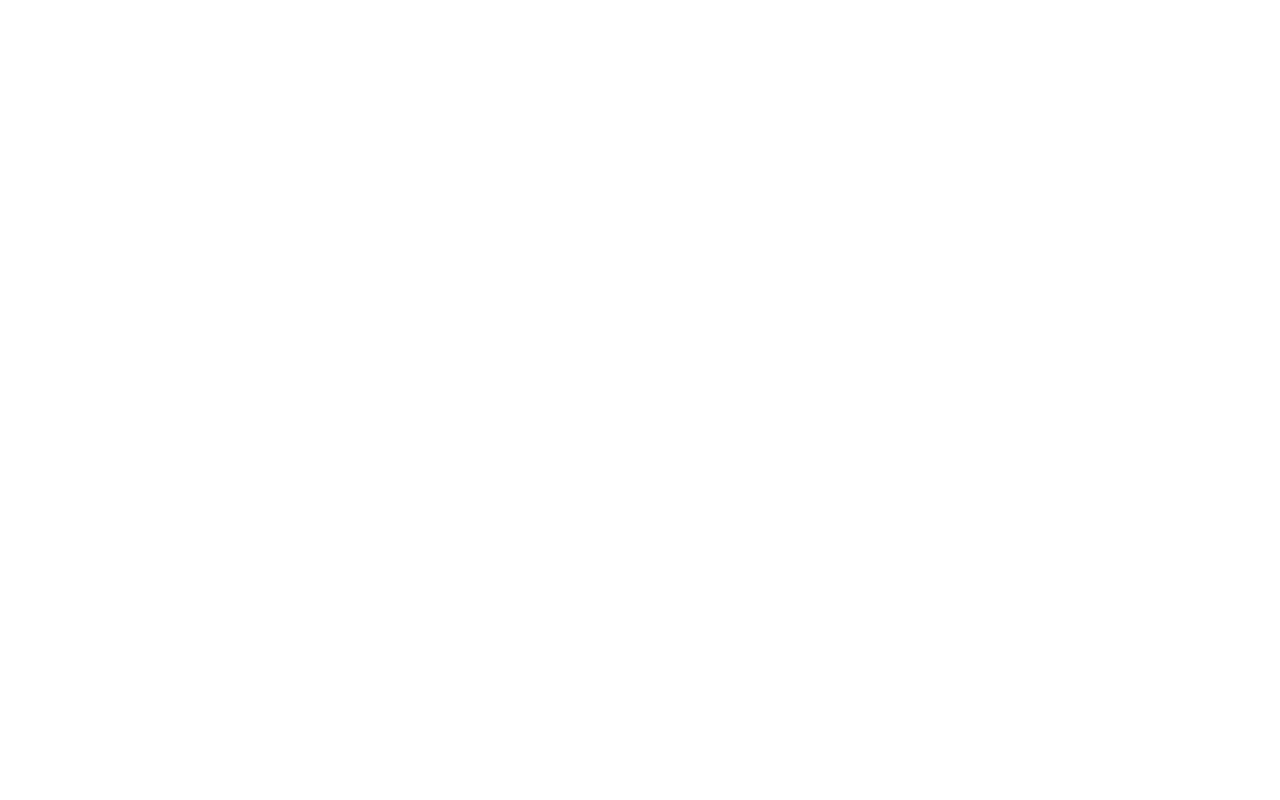
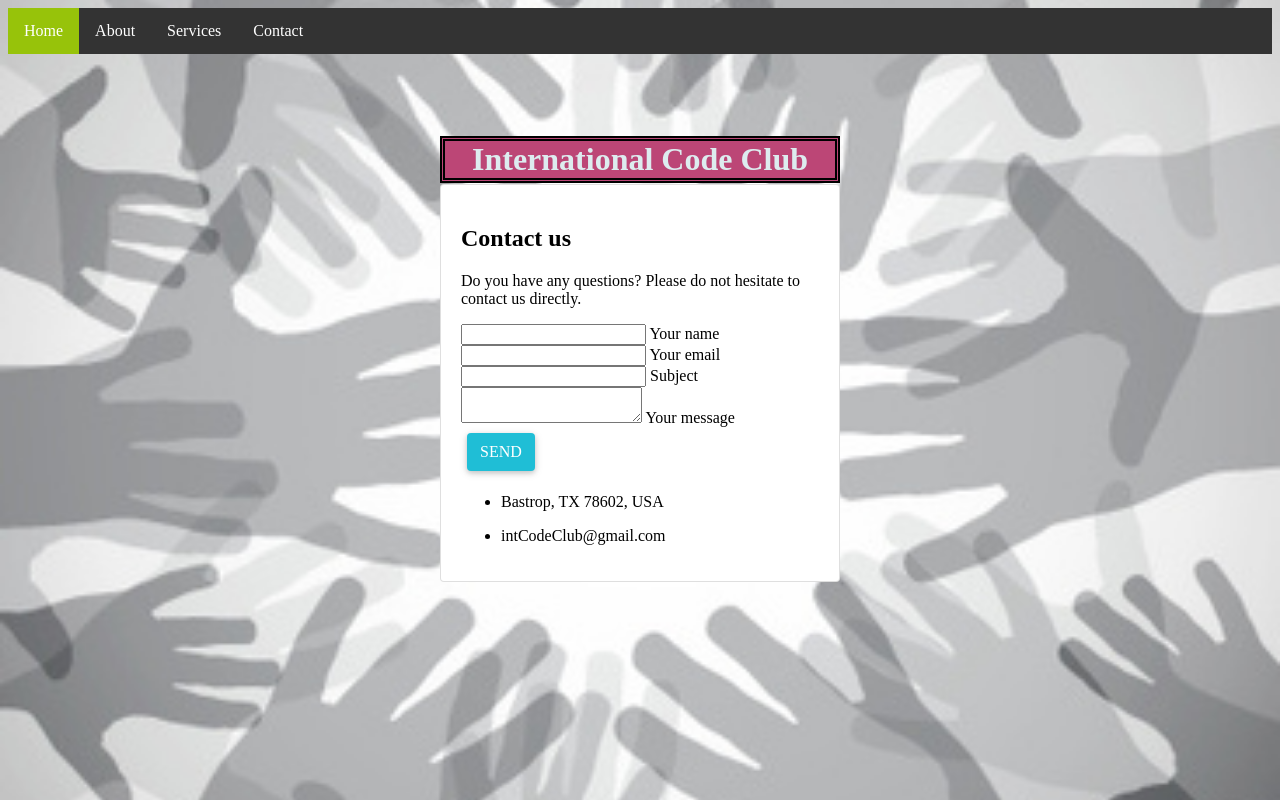
Before and after one commit to vepa83/simplehtml, a plain HTML site: page html/contact.html in a window 1280 px wide. Drawn offline with nearby package versions, Linux system fonts and the light colour scheme.

Commit message:
Changes to social media icons, linked nav menu to other pages main.html. main.css small styling changes. Added images, made contact page but still needs work on contact card. Thnx, SW

```diff
--- /dev/null
+++ b/css/contact.css
@@ -0,0 +1,217 @@
+/* Following styling for background */
+body {
+  background: url('../images/hands_gray_bckgrnd_vector.jpg');
+  background-position: center center;
+  background-repeat: no-repeat;
+  background-attachment: fixed;
+  background-size: cover;
+  background-color: #E5E6EB ;
+}
+
+/* Following is nav menu styling 12-24-19 12pm sw */
+ul.horizontal {
+    list-style-type: none;
+    margin: 0;
+    padding: 0;
+    overflow: hidden;
+    background-color: #333;
+}
+
+ul.horizontal li {
+    float: left;
+}
+
+ul.horizontal li a {
+    display: inline-block;
+    color: white;
+    text-align: center;
+    padding: 14px 16px;
+    text-decoration: none;
+}
+
+ul.horizontal li a:hover:not(.active) {
+    background-color: #000;
+}
+
+ul.horizontal li a.active {
+    background-color: #97C30A;
+}
+
+ul.horizontal2 {
+    list-style-type: none;
+    margin: 0;
+    padding: 0;
+    overflow: hidden;
+    border: 1px solid #e7e7e7;
+    background-color: #f3f3f3;
+}
+
+ul.horizontal2 li {
+    float: left;
+}
+
+ul.horizontal2 li a {
+    display: inline-block;
+    color: #666;
+    text-align: center;
+    padding: 14px 16px;
+    text-decoration: none;
+}
+
+ul.horizontal2 li a:hover:not(.active) {
+    background-color: #ddd;
+}
+
+ul.horizontal2 a.active {
+    color: white;
+    background-color: #0AF6FB;
+}
+
+/* Following main header styling */
+.cntctHdr2 {
+  width:100%;
+   max-width: 400px;
+   margin: 0px auto;
+   margin-top: 82px;
+}
+
+.cntctHdr2 {
+  text-align: center;
+  color: #DDECEF;
+  background-color: #BC4676;
+  border: 5px double black;
+  max-width: 400px;
+  }
+
+/* Following is styling for Contact card */
+.card {
+  background-color: white;
+  backgroundwidth: max 500px;
+  width:100%;
+   max-width: 400px;
+   margin: 0px auto;
+   margin-top: 1px;
+
+ }
+
+ .card:hover {
+   border-color: #BC4676;
+ }
+}
+
+.card-body {
+    padding-top: 1.5rem;
+    padding-bottom: 1.5rem;
+
+}
+
+.card-body {
+    -ms-flex: 1 1 auto;
+    flex: 1 1 auto;
+    padding: 1.25rem;
+}
+
+*, *::before, *::after {
+    box-sizing: border-box;
+}
+
+div {
+    display: block;
+}
+
+.card {
+    font-weight: 400;
+}
+
+.card {
+    position: relative;
+    display: -ms-flexbox;
+    display: flex;
+    -ms-flex-direction: column;
+    flex-direction: column;
+    min-width: 0;
+    word-wrap: break-word;
+    background-color: #fff;
+    background-clip: border-box;
+    border: 1px solid rgba(0, 0, 0, 0.125);
+    border-radius: 0.25rem;
+}
+
+a.waves-effect, a.waves-light {
+    display: inline-block;
+}
+.btn-primary {
+    color: #fff;
+    background-color: #1FBED6 !important;
+}
+
+a.btn:not([href]):not([tabindex]), a.btn:not([href]):not([tabindex]):focus, a.btn:not([href]):not([tabindex]):hover {
+    color: #fff;
+}
+
+.btn {
+    margin: .375rem;
+    color: inherit;
+    text-transform: uppercase;
+    word-wrap: break-word;
+    white-space: normal;
+    cursor: pointer;
+    border: 0;
+    border-radius: .125rem;
+    -webkit-box-shadow: 0 2px 5px 0 rgba(0,0,0,0.16), 0 2px 10px 0 rgba(0,0,0,0.12);
+    box-shadow: 0 2px 5px 0 rgba(0,0,0,0.16), 0 2px 10px 0 rgba(0,0,0,0.12);
+    -webkit-transition: color 0.15s ease-in-out,background-color 0.15s ease-in-out,border-color 0.15s ease-in-out,-webkit-box-shadow 0.15s ease-in-out;
+    transition: color 0.15s ease-in-out,background-color 0.15s ease-in-out,border-color 0.15s ease-in-out,-webkit-box-shadow 0.15s ease-in-out;
+    transition: color 0.15s ease-in-out,background-color 0.15s ease-in-out,border-color 0.15s ease-in-out,box-shadow 0.15s ease-in-out;
+    transition: color 0.15s ease-in-out,background-color 0.15s ease-in-out,border-color 0.15s ease-in-out,box-shadow 0.15s ease-in-out,-webkit-box-shadow 0.15s ease-in-out;
+    padding: .84rem 2.14rem;
+    font-size: .81rem;
+}
+.waves-effect {
+    position: relative;
+    overflow: hidden;
+    cursor: pointer;
+    -webkit-user-select: none;
+    -moz-user-select: none;
+    -ms-user-select: none;
+    user-select: none;
+    -webkit-tap-highlight-color: transparent;
+}
+.btn-primary {
+    color: #fff;
+    background-color: #007bff;
+    border-color: #007bff;
+}
+.btn {
+    display: inline-block;
+    font-weight: 400;
+    color: #212529;
+    text-align: center;
+    vertical-align: middle;
+    -webkit-user-select: none;
+    -moz-user-select: none;
+    -ms-user-select: none;
+    user-select: none;
+    background-color: transparent;
+    border: 1px solid transparent;
+    padding: 0.375rem 0.75rem;
+    font-size: 1rem;
+    line-height: 1.5;
+    border-radius: 0.25rem;
+    transition: color 0.15s ease-in-out, background-color 0.15s ease-in-out, border-color 0.15s ease-in-out, box-shadow 0.15s ease-in-out;
+}
+a {
+    color: #007bff;
+    text-decoration: none;
+    cursor: pointer;
+    -webkit-transition: all 0.2s ease-in-out;
+    transition: all 0.2s ease-in-out;
+}
+a {
+    color: #007bff;
+    text-decoration: none;
+    background-color: transparent;
+}
+*, *::before, *::after {
+    box-sizing: border-box;
+}
--- a/html/contact.html
+++ b/html/contact.html
@@ -1,12 +1,140 @@
 <!DOCTYPE html>
 <html lang="en">
+
 <head>
   <meta charset="UTF-8">
   <meta name="viewport" content="width=device-width, initial-scale=1.0">
   <meta http-equiv="X-UA-Compatible" content="ie=edge">
+  <link rel="stylesheet" href="../css/contact.css">
   <title>Contact Us</title>
 </head>
+
 <body>
 
+  <!-- Following is nav menu 12-19-19 sw -->
+  <nav>
+    <ul class="horizontal">
+      <li><a class="active" href="../index.html">Home</a></li>
+      <li><a href="../about.html(0)">About</a></li>
+      <li><a href="../services.html">Services</a></li>
+      <li><a href="html/contact.html">Contact</a></li>
+    </ul>
+  </nav>
+
+  <!-- Following is main header sw-->
+  <header>
+    <div class="cntctHdr1">
+      <h1 class="cntctHdr2">International Code Club</h1>
+    </div>
+  </header>
+
+  <!--Following is Contact Card sw-->
+  <div class="card">
+
+    <!--Card content-->
+    <div class="card-body">
+
+      <!--Section heading-->
+      <h2 class="h1-responsive font-weight-bold text-center my-4">Contact us</h2>
+      <!--Section description-->
+      <p class="text-center w-responsive mx-auto mb-5">Do you have any questions? Please do not hesitate to contact
+        us directly.</p>
+
+      <div class="row">
+
+        <!--Grid column-->
+        <div class="col-md-9 mb-md-0 mb-5">
+          <form id="contact-form" name="contact-form" action="mail.php" method="POST">
+
+            <!--Grid row-->
+            <div class="row">
+
+              <!--Grid column-->
+              <div class="col-md-6">
+                <div class="md-form mb-0">
+                  <input type="text" id="name" name="name" class="form-control">
+                  <label for="name" class="">Your name</label>
+                </div>
+              </div>
+              <!--Grid column-->
+
+              <!--Grid column-->
+              <div class="col-md-6">
+                <div class="md-form mb-0">
+                  <input type="text" id="email" name="email" class="form-control">
+                  <label for="email" class="">Your email</label>
+                </div>
+              </div>
+              <!--Grid column-->
+
+            </div>
+            <!--Grid row-->
+
+            <!--Grid row-->
+            <div class="row">
+              <div class="col-md-12">
+                <div class="md-form mb-0">
+                  <input type="text" id="subject" name="subject" class="form-control">
+                  <label for="subject" class="">Subject</label>
+                </div>
+              </div>
+            </div>
+            <!--Grid row-->
+
+            <!--Grid row-->
+            <div class="row">
+
+              <!--Grid column-->
+              <div class="col-md-12">
+
+                <div class="md-form">
+                  <textarea type="text" id="message" name="message" rows="2" class="form-control md-textarea"></textarea>
+                  <label for="message">Your message</label>
+                </div>
+
+              </div>
+            </div>
+            <!--Grid row-->
+
+          </form>
+
+          <div class="text-center text-md-left">
+            <a class="btn btn-primary" onclick="document.getElementById('contact-form').submit();">Send</a>
+          </div>
+          <div class="status"></div>
+        </div>
+        <!--Grid column-->
+
+        <!--Grid column sw-->
+        <div class="col-md-3 text-center">
+          <ul class="list-unstyled mb-0">
+            <li><i class="fas fa-map-marker-alt fa-2x"></i>
+              <p>Bastrop, TX 78602, USA</p>
+            </li>
+
+            <li><i class="fas fa-envelope mt-4 fa-2x"></i>
+              <p>intCodeClub@gmail.com</p>
+            </li>
+          </ul>
+        </div>
+        <!--Grid column-->
+
+      </div>
+
+    </div>
+
+  </div>
+  <!--/.Card-->
+
+  </div>
+
+  <!-- Following is Script section - linking bootstrap sw -->
+  <script src="https://ajax.googleapis.com/ajax/libs/jquery/3.4.1/jquery.min.js"></script>
+  <script type="text/javascript" src="../js/bootstrap.min.js"></script>
+  <script type="text/javascript">
+    console.log("Welcome to inCodeClub! If you would like to join send email to firstkornmeal@gmail.com");
+  </script>
+
 </body>
+
 </html>
```
Also changed, not shown: css/main.css (+36 -10 lines), index.html (+15 -15 lines), images/Octocat12.svg, images/hands_gray_bckgrnd_vector.jpg (added), images/linkedin5.svg, images/nerd-twitter3.svg, images/stackovrflowBlue2.svg.
